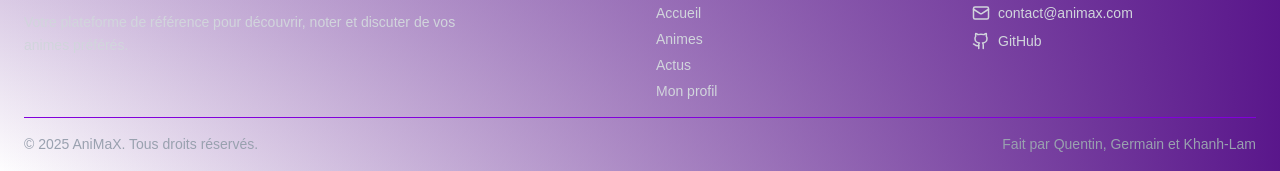
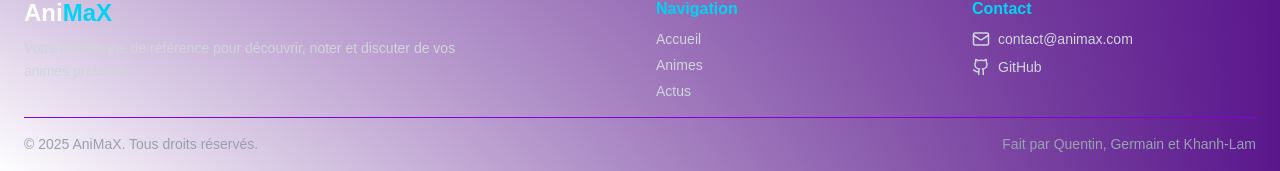
Before and after one commit to DorafBG/AniMaX, a Next.js app in the folder animax/: page / in a window 1280 px wide. Shown: the part 622-793 px from the top of the page. Built offline with nearby package versions, Linux system fonts and the light colour scheme; no server answers; the database is empty.

Commit message:
fix du footer car il y avait une section "mon profil" inutile

```diff
--- a/animax/src/app/components/Footer.tsx
+++ b/animax/src/app/components/Footer.tsx
@@ -37,11 +37,6 @@ export default function Footer() {
               <li>
                 <a href="/actus" className="text-gray-300 hover:text-cyan-300 transition-colors inline-block">
                   Actus
-                </a>
-              </li>
-              <li>
-                <a href="#" className="text-gray-300 hover:text-cyan-300 transition-colors inline-block">
-                  Mon profil
                 </a>
               </li>
             </ul>
```
